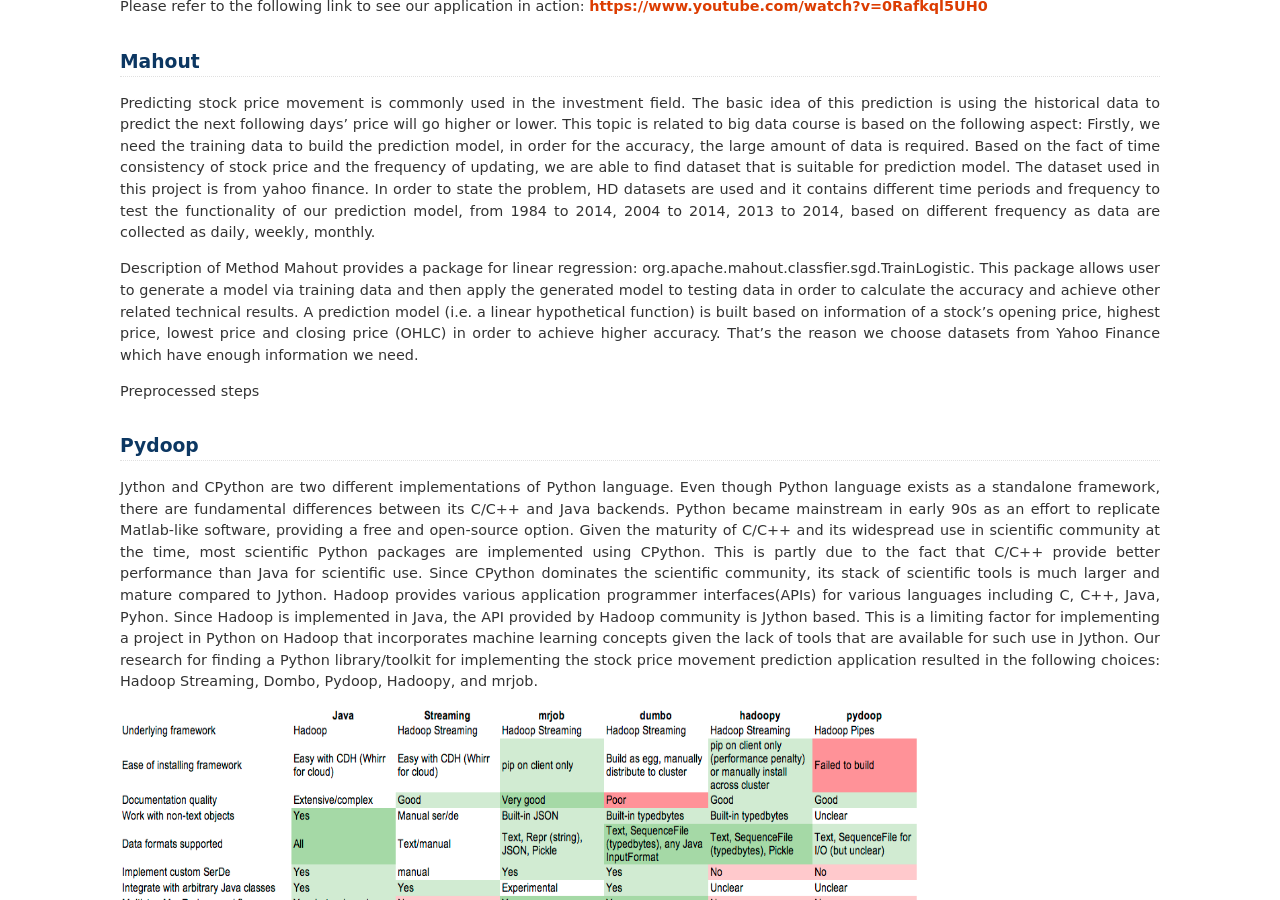
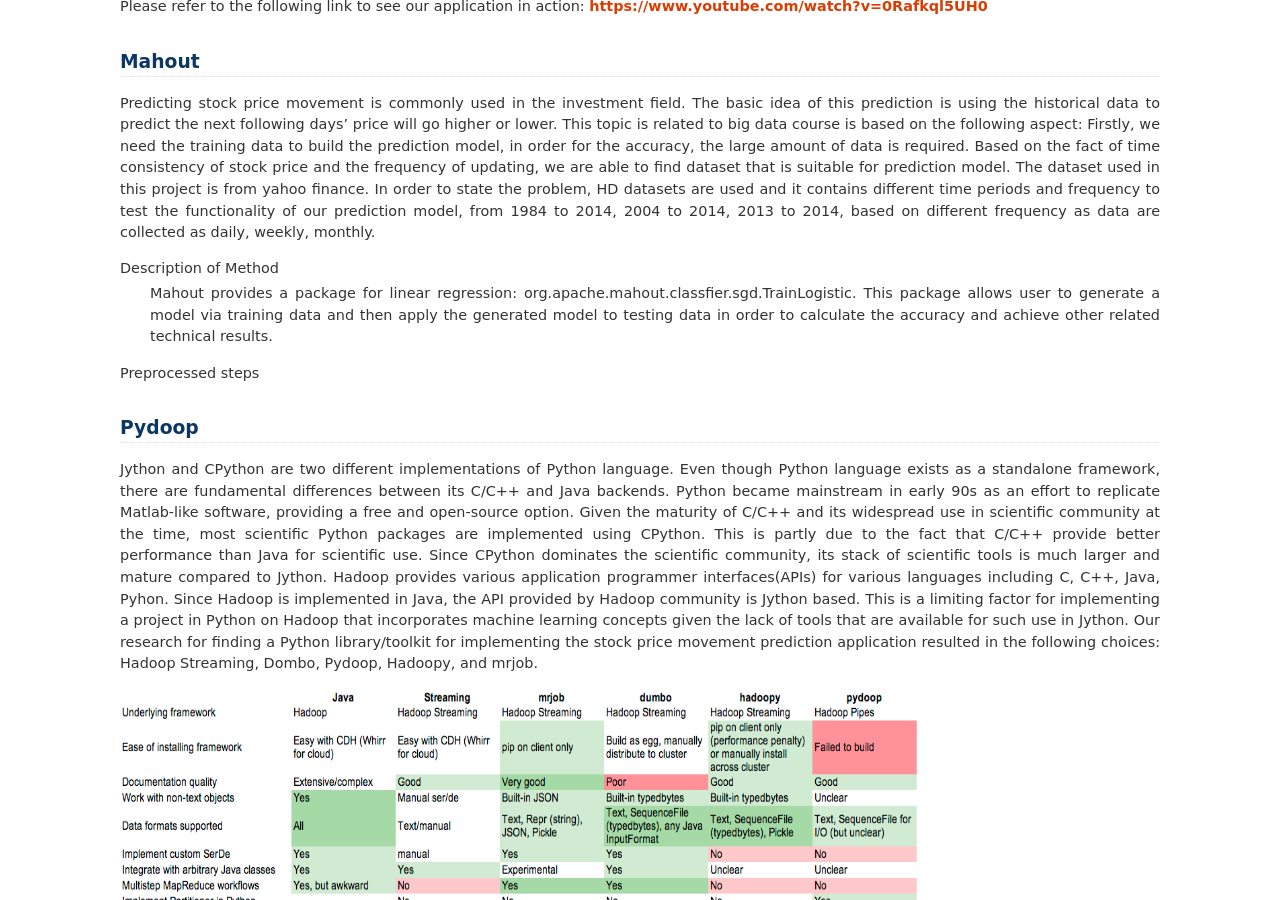
Before and after one commit to Sapphirine/Stock-price-Movement-Prediction, a Sphinx documentation site: the page built from source/index.rst, in a window 1280 px wide and 900 px high, scrolled down 517 px. Built offline with Sphinx 7.4.7, drawn with Linux system fonts in a browser that asks for light colours.

Commit message:
Update index.rst

```diff
--- a/source/index.rst
+++ b/source/index.rst
@@ -30,8 +30,8 @@
 Predicting stock price movement is commonly used in the investment field. The basic idea of this prediction is using the historical data to predict the next following days’ price will go higher or lower. This topic is related to big data course is based on the following aspect: Firstly, we need the training data to build the prediction model, in order for the accuracy, the large amount of data is required. Based on the fact of time consistency of stock price and the frequency of updating, we are able to find dataset that is suitable for prediction model. The dataset used in this project is from yahoo finance. In order to state the problem, HD datasets are used and it contains different time periods and frequency to test the functionality of our prediction model, from 1984 to 2014, 2004 to 2014, 2013 to 2014, based on different frequency as data are collected as daily, weekly, monthly.
 
 Description of Method
-Mahout provides a package for linear regression: org.apache.mahout.classfier.sgd.TrainLogistic. This package allows user to generate a model via training data and then apply the generated model to testing data in order to calculate the accuracy and achieve other related technical results.
-A prediction model (i.e. a linear hypothetical function) is built based on information of a stock’s opening price, highest price, lowest price and closing price (OHLC) in order to achieve higher accuracy. That’s the reason we choose datasets from Yahoo Finance which have enough information we need.
+    Mahout provides a package for linear regression: org.apache.mahout.classfier.sgd.TrainLogistic. This package allows user to generate a model via training data and then apply the generated model to testing data in order to calculate the accuracy and achieve other related technical results.
+
 
 Preprocessed steps
 
```
